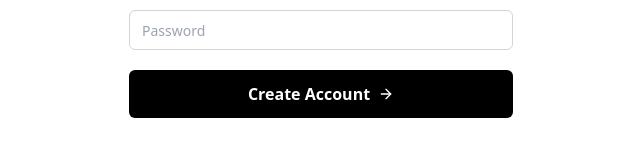
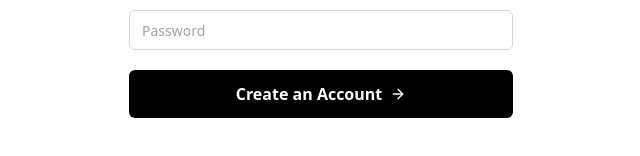
Before and after one commit to Nishanthrkashyap903/SocialMediaApp, a React (Vite) app: page / in a window 1280 px wide. Shown: the part 460-616 px from the top of the page, without its empty margins (319-959 px from the left). Built offline with nearby package versions, Linux system fonts and the light colour scheme; no server answers.

Commit message:
Changed SignUp page

```diff
--- a/src/components/SignUp.jsx
+++ b/src/components/SignUp.jsx
@@ -155,7 +155,7 @@ function SignUp() {
                                     type="submit"
                                     className="inline-flex w-full items-center justify-center rounded-md bg-black px-3.5 py-2.5 font-semibold leading-7 text-white hover:bg-black/80"
                                 >
-                                    Create Account
+                                    Create an Account
                                     <svg
                                         xmlns="http://www.w3.org/2000/svg"
                                         width="16"
```
